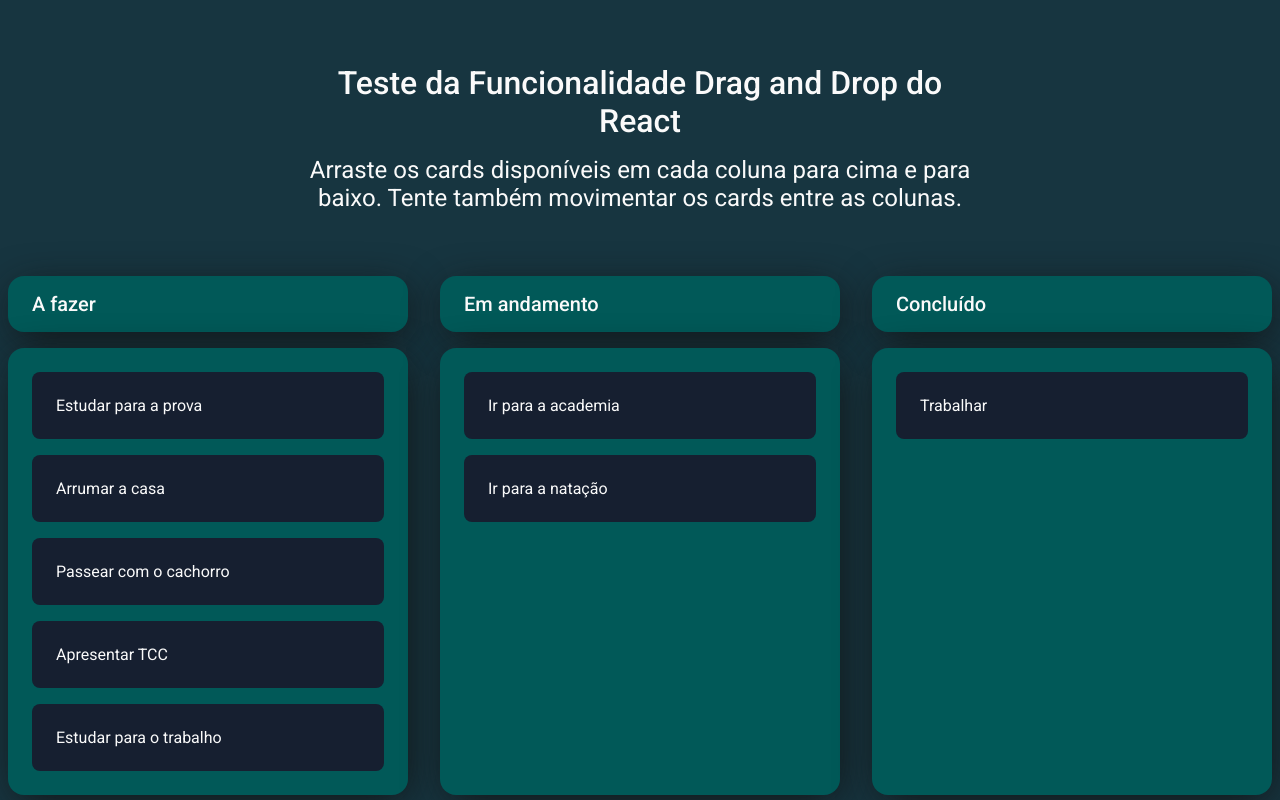
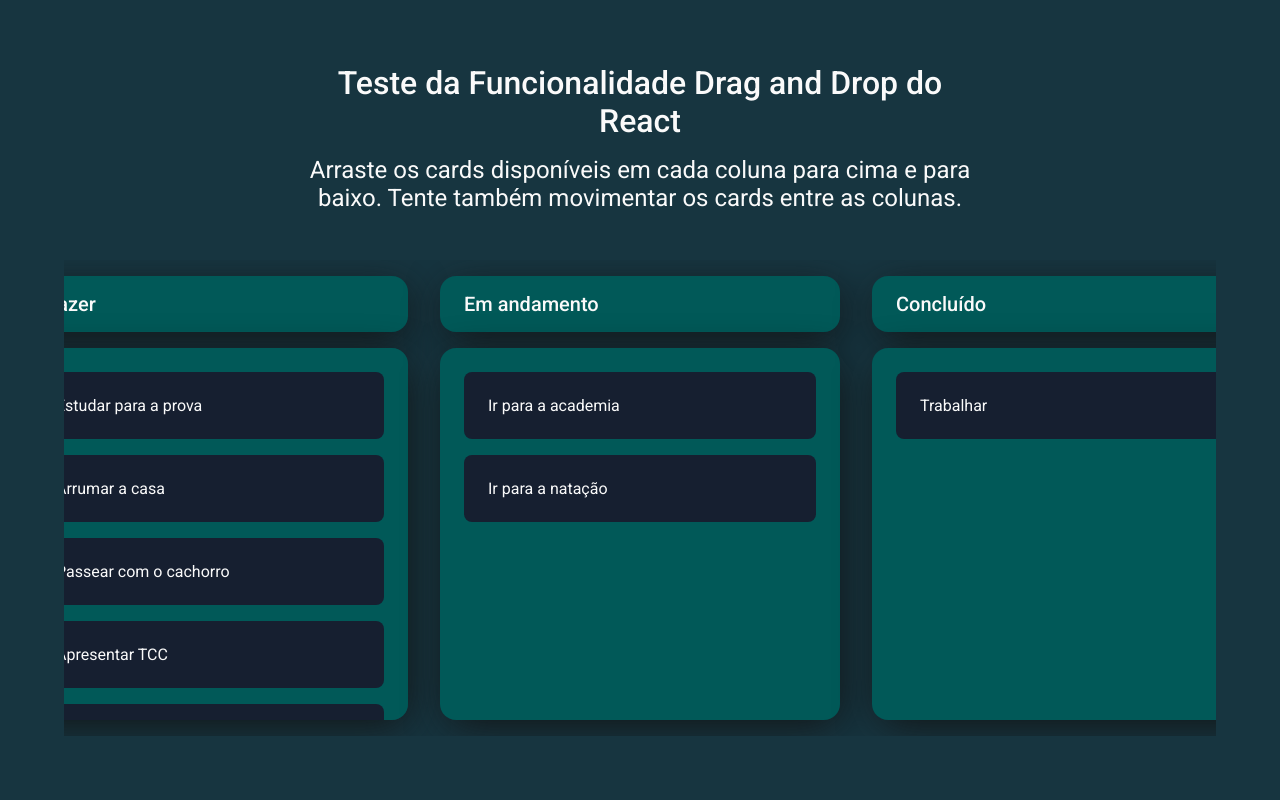
Before and after one commit to Anna-Luiza-Gusmao/drag-and-drop-example, a React (Vite) app: page / in a window 1280 px wide. Built offline with nearby package versions, Linux system fonts and the light colour scheme.

Commit message:
add: custom scrollbar

```diff
--- a/src/components/Example/styles.ts
+++ b/src/components/Example/styles.ts
@@ -2,8 +2,31 @@
 
 export const DragAndDropContainer = styled.section`
     display: flex;
+    justify-content: center;
     flex: 1;
     gap: 2rem;
+    max-height: 80%;
+    padding: 1rem;
+
+    width: 100%;
+    overflow-x: auto;
+
+    scrollbar-width: auto;
+    scrollbar-color: ${props => props.theme.colors["blue-600"]} ${props => props.theme.colors["green-100"]};
+
+    &::-webkit-scrollbar {
+        height: 0.5rem;
+    }
+
+    &::-webkit-scrollbar-track {
+        background-color: ${props => props.theme.colors["green-100"]};
+        border-radius: 8px;
+    }
+
+    &::-webkit-scrollbar-thumb {
+        background: ${props => props.theme.colors["blue-600"]};
+        border-radius: 8px;
+    }
 `
 
 export const ColumnBox = styled.div`
@@ -38,4 +61,23 @@
     -webkit-box-shadow: 3px 9px 42px -6px ${props => props.theme.colors["black-700"]};
     -moz-box-shadow: 3px 9px 42px -6px ${props => props.theme.colors["black-700"]};
     box-shadow: 3px 9px 42px -6px ${props => props.theme.colors["black-700"]};
+
+    overflow-y: auto;
+
+    scrollbar-width: auto;
+    scrollbar-color: ${props => props.theme.colors["blue-600"]} ${props => props.theme.colors["green-100"]};
+
+    &::-webkit-scrollbar {
+        width: 0.5rem;
+    }
+
+    &::-webkit-scrollbar-track {
+        background-color: ${props => props.theme.colors["green-100"]};
+        border-radius: 8px;
+    }
+
+    &::-webkit-scrollbar-thumb {
+        background: ${props => props.theme.colors["blue-600"]};
+        border-radius: 8px;
+    }
 `
--- a/src/styles.ts
+++ b/src/styles.ts
@@ -6,7 +6,7 @@
     display: flex;
     flex-direction: column;
     align-items: center;
-    gap: 4rem;
+    gap: 3rem;
 
     padding: 4rem;
 
--- a/src/styles/globalStyles.tsx
+++ b/src/styles/globalStyles.tsx
@@ -8,13 +8,29 @@
     }
 
     body {
-        width: 100vw;
-        height: 100vh;
-
         background-color: ${props => props.theme.colors["green-700"]};
         text-rendering: optimizeLegibility;
         -webkit-font-smoothing: antialiased;
         -moz-osx-font-smoothing: grayscale;
+
+        overflow-y: auto;
+
+        scrollbar-width: auto;
+        scrollbar-color: ${props => props.theme.colors["gray-300"]} ${props => props.theme.colors["gray-100"]};
+
+        &::-webkit-scrollbar {
+            width: 0.75rem;
+        }
+
+        &::-webkit-scrollbar-track {
+            background-color: ${props => props.theme.colors["gray-100"]};
+            border-radius: 8px;
+        }
+
+        &::-webkit-scrollbar-thumb {
+            background: ${props => props.theme.colors["gray-300"]};
+            border-radius: 8px;
+        }
     }
 
     body, input, textarea, button, a, select, option {
--- a/src/styles/theme/default.ts
+++ b/src/styles/theme/default.ts
@@ -3,10 +3,14 @@
     colors: {
         'white': '#FAFAFA',
 
+        'gray-300': '#BBBCBC',
+        'gray-100': '#DADADA',
+
         'green-700': '#173540',
         'green-600': '#023535',
         'green-500': '#015958',
         'green-400': '#008F8C',
+        'green-100': '#8FC1B5',
 
         'blue-600': '#161F30',
 
```
